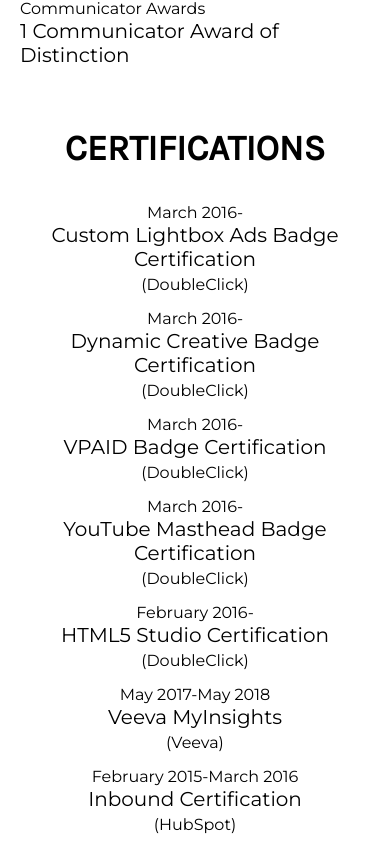
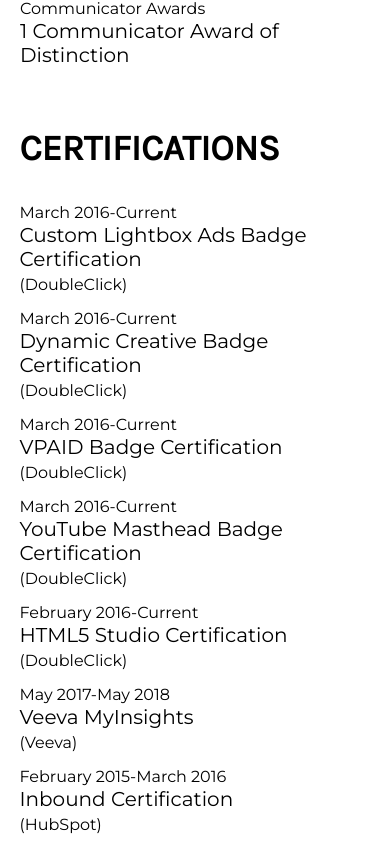
Before and after one commit to morsecodemedia/morsecodemedia.com, a Nuxt app: page /about in a window 390 px wide. Shown: the part 2496-3344 px from the top of the page. Built offline with nearby package versions, Linux system fonts and the light colour scheme.

Commit message:
mobile text alignment for certifications on about page

```diff
--- a/pages/about.vue
+++ b/pages/about.vue
@@ -47,7 +47,7 @@
           <li
             v-for="(cert, index) in about.certifications"
             :key="index">
-            <span class="dates">{{ cert.certificationStart }}-{{ cert.certificationEnd }}</span>
+            <span class="dates">{{ cert.certificationStart }}-<span v-if="cert.certificationEnd">{{ cert.certificationEnd }}</span><span v-else>Current</span></span>
             <br>
             {{ cert.certification }}
             <br>
@@ -121,7 +121,7 @@
       height: 100%;
       width: 90%;
       &--center {
-        text-align: center;
+        text-align: left;
       }
     }
   }
@@ -178,6 +178,9 @@
     .about-1up {
       .content-block {
         width: 75%;
+        &--center {
+          text-align: center;
+        }
       }
     }
     .about-2up {
```
